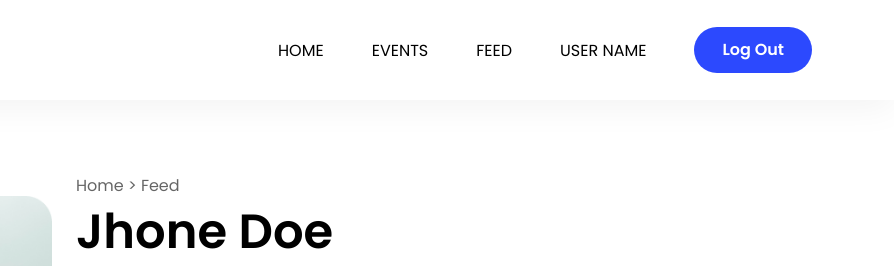
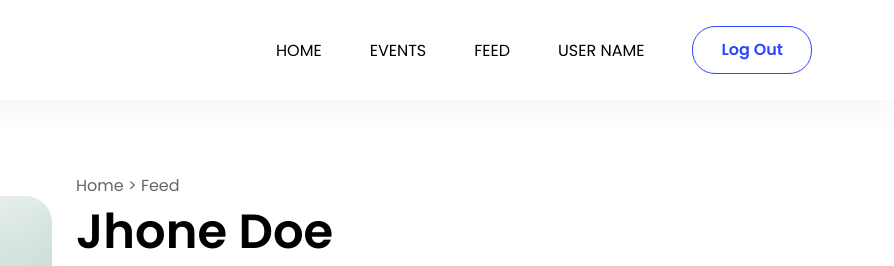
Before and after one commit to INDERJEETBHADU/FEED, a plain HTML site: page index.html in a window 1280 px wide. In both pictures the pointer is over the button "Log Out". Shown: the top 266 px of the page, 386-1280 px from the left. Drawn offline with nearby package versions, Linux system fonts and the light colour scheme.

Commit message:
button-hover

```diff
--- a/assets/css/style.css
+++ b/assets/css/style.css
@@ -104,6 +104,12 @@
   font-size: 16px;
   transition: all 500ms;
   border: none;
+}
+
+.log:hover {
+  color: #2c49fe;
+  background: #fff;
+  border: 1px solid;
 }
 
 .mt-160 {
@@ -222,7 +228,6 @@
 .main-box {
   width: 100%;
   border-radius: 30px;
-  background: #fff;
   padding: 30px;
   box-shadow: 0px 8px 35px 0px rgba(0, 0, 0, 0.1);
 }
@@ -361,6 +366,7 @@
   background: #2c49fe;
   border: none;
   margin: 7px 7px 7px 0px7;
+  transition: 300ms linear;
 }
 
 .post {
--- a/index.html
+++ b/index.html
@@ -127,6 +127,7 @@
     <!-- section-2 -->
     <section>
       <div class="container">
+        ydgqyqwhaiushiuhasluash
         <svg
           class="mt-50"
           width="189"
```
